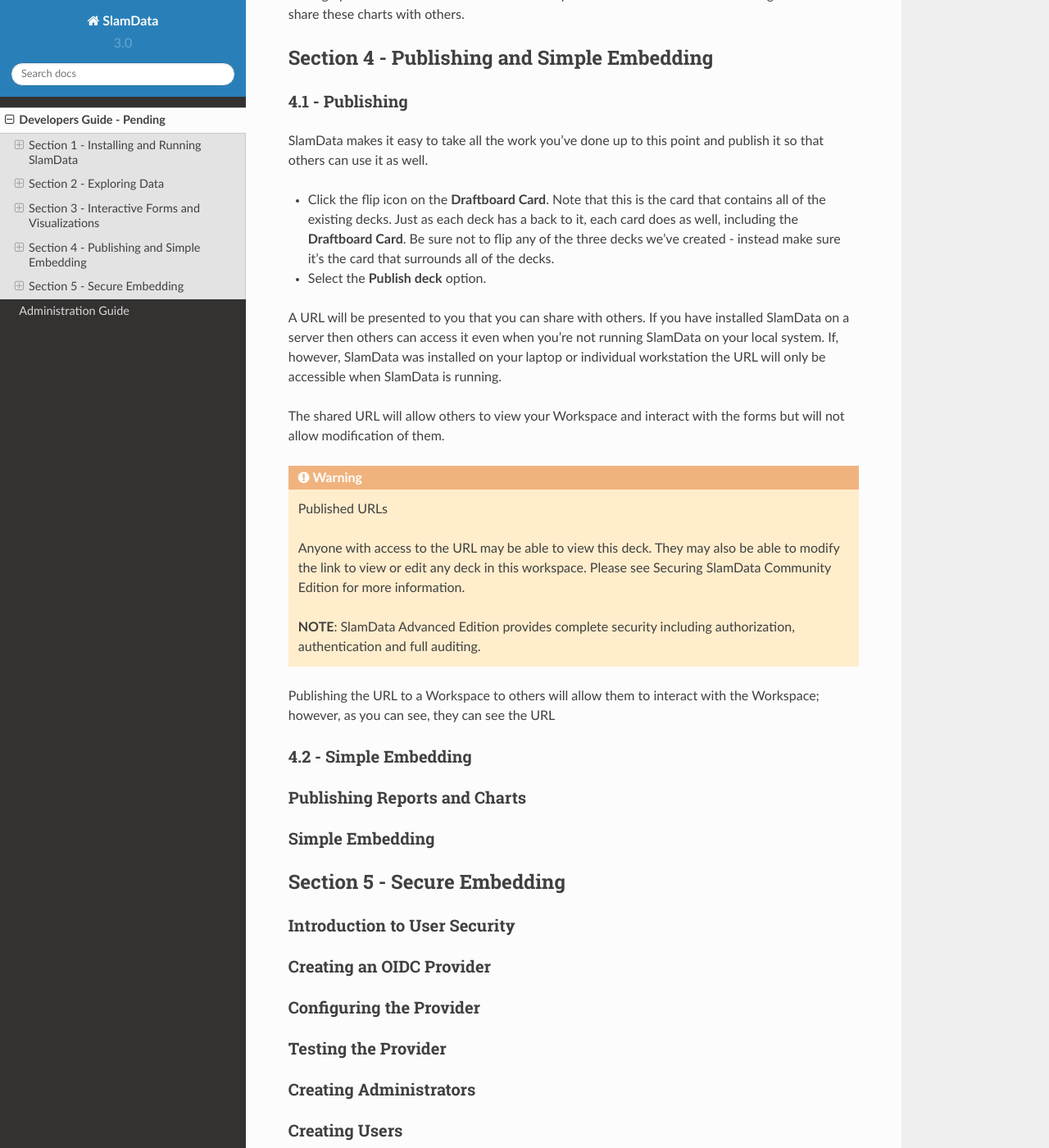
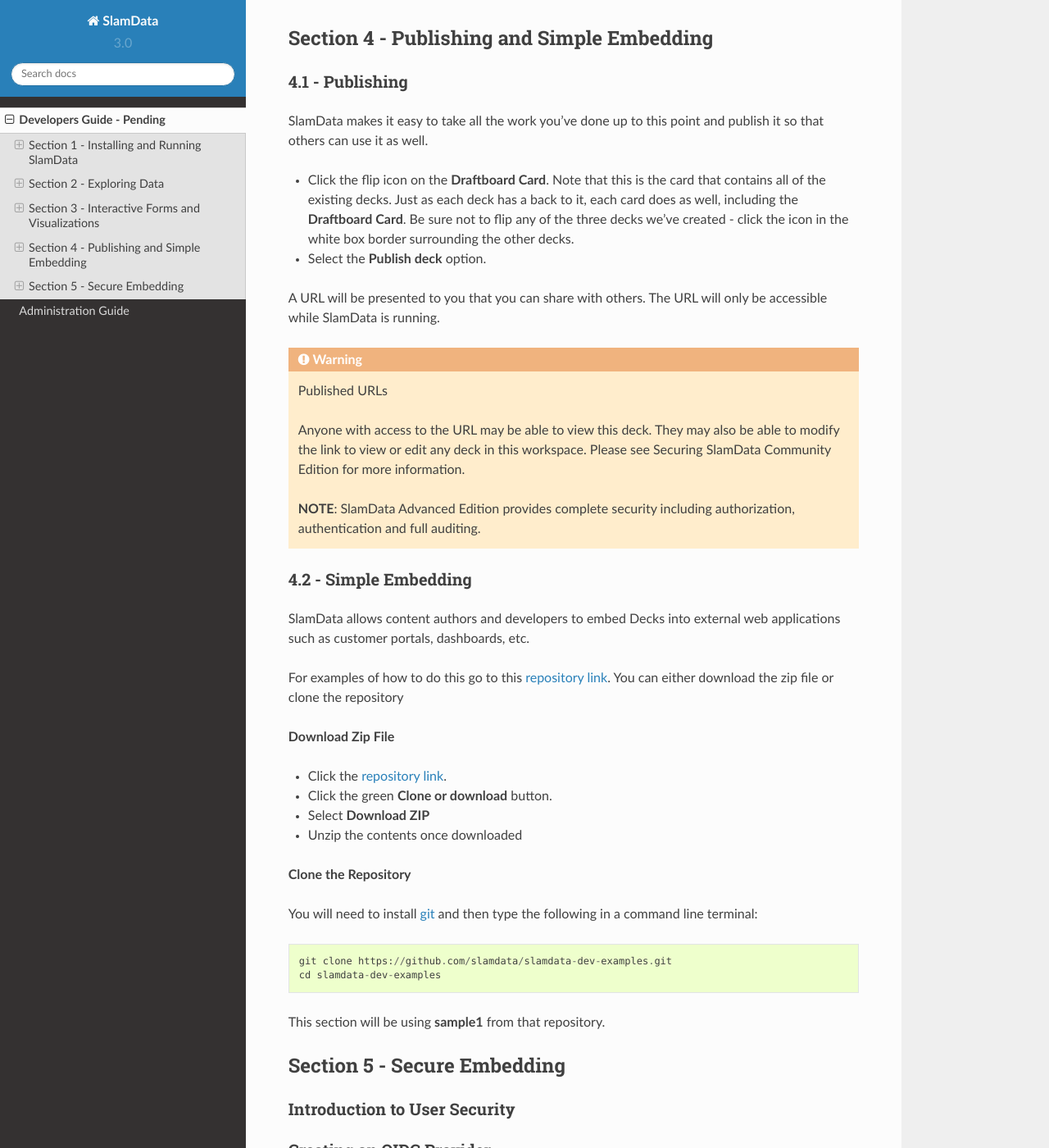
Before and after one commit to uapasha/slamdata-docs, a Sphinx documentation site: the page built from source/developers-guide-pending.rst, in a window 1280 px wide and 1400 px high, scrolled down 24437 px. Shown: the whole window at 82% size. Built offline with Sphinx 7.4.7 and the Read the Docs theme 2.0.0, drawn with Linux system fonts in a browser that asks for light colours; some of the changed text lies outside the part shown.

Commit message:
Backing up misc changes

```diff
--- a/source/developers-guide-pending.rst
+++ b/source/developers-guide-pending.rst
@@ -1,4 +1,4 @@
-.. figure:: /images/white-logo.png
+.. figure:: images/white-logo.png
    :alt: SlamData Logo
 
 
@@ -968,7 +968,7 @@ that decks can build off one another.  We need to now mirror the
 * Select the Mirror option.
 
 * Drag the newly mirrored deck to the right and resize it so your interface
- looks similar to the following image:
+  looks similar to the following image:
 
 |All-3-Decks|
 
@@ -1009,19 +1009,13 @@ point and publish it so that others can use it as well.
   is the card that contains all of the existing decks.  Just as
   each deck has a back to it, each card does as well, including
   the **Draftboard Card**.  Be sure not to flip any of the three
-  decks we've created - instead make sure it's the card that
-  surrounds all of the decks.
+  decks we've created - click the icon in the white box border
+  surrounding the other decks.
 
 * Select the **Publish deck** option.
 
-A URL will be presented to you that you can share with others.  If you
-have installed SlamData on a server then others can access it even
-when you're not running SlamData on your local system.  If, however,
-SlamData was installed on your laptop or individual workstation
-the URL will only be accessible when SlamData is running.
-
-The shared URL will allow others to view your Workspace and interact
-with the forms but will not allow modification of them.
+A URL will be presented to you that you can share with others.
+The URL will only be accessible while SlamData is running.
 
 .. warning:: Published URLs
 
@@ -1032,22 +1026,39 @@ with the forms but will not allow modification of them.
   **NOTE**: SlamData Advanced Edition provides complete security including
   authorization, authentication and full auditing.
 
-Publishing the URL to a Workspace to others will allow them to interact
-with the Workspace; however, as you can see, they can see the URL
 
 4.2 - Simple Embedding
 ~~~~~~~~~~~~~~~~~~~~~~
 
+SlamData allows content authors and developers to embed Decks into
+external web applications such as customer portals, dashboards, etc.
+
+For examples of how to do this go to this |Repo-Link|.  You can either download
+the zip file or clone the repository
+
+**Download Zip File**
+
+* Click the |Repo-Link|.
+
+* Click the green **Clone or download** button.
+
+* Select **Download ZIP**
+
+* Unzip the contents once downloaded
+
+**Clone the Repository**
+
+You will need to install `git <https://git-scm.com/downloads>`__ and then
+type the following in a command line terminal:
+
+::
+
+    git clone https://github.com/slamdata/slamdata-dev-examples.git
+    cd slamdata-dev-examples
+
+This section will be using **sample1** from that repository.
 
 
-
-
-Publishing Reports and Charts
-~~~~~~~~~~~~~~~~~~~~~~~~~~~~~
-
-
-Simple Embedding
-~~~~~~~~~~~~~~~~
 
 
 
@@ -1143,3 +1154,7 @@ Enabling Security with Roles
 .. |All-3-With-Chart| image:: images/SD3/screenshots/all-3-with-chart.png
 
 .. |SD-Nesting| image:: images/SD3/screenshots/sd-nesting.png
+
+.. |Repo-Link| raw:: html
+
+   <a href="https://github.com/slamdata/slamdata-dev-examples" target="_blank">repository link</a>
```
